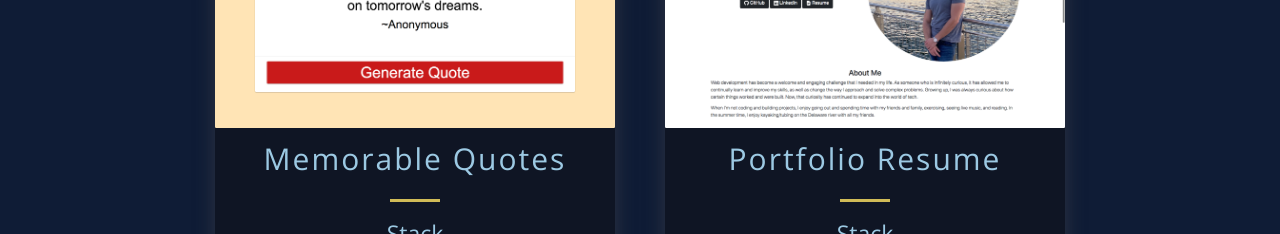
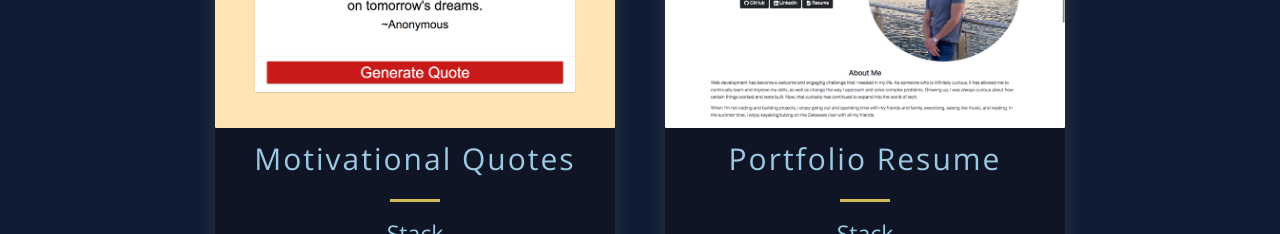
Before and after one commit to mike-o31/react-portfolio-resume, a React (Create React App) app: page / in a window 1280 px wide. Shown: the part 1800-2034 px from the top of the page. Built offline with nearby package versions, Linux system fonts and the light colour scheme.

Commit message:
changed name of quotes app from memorable quotes to motivational quotes

```diff
--- a/src/constants/constants.js
+++ b/src/constants/constants.js
@@ -36,7 +36,7 @@ export const projects = [
 		id: 1,
 	},
 	{
-		title: 'Memorable Quotes',
+		title: 'Motivational Quotes',
 		image: '/project-images/quotes-app-screenshot.png',
 		tags: [<FaHtml5 />, <FaCss3Alt />, <SiJavascript />],
 		visit: 'https://mjo-quotes-app.herokuapp.com/',
```
